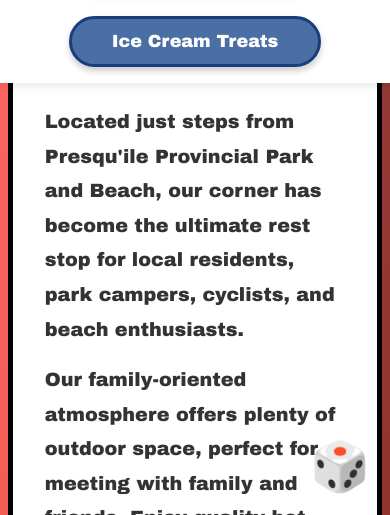
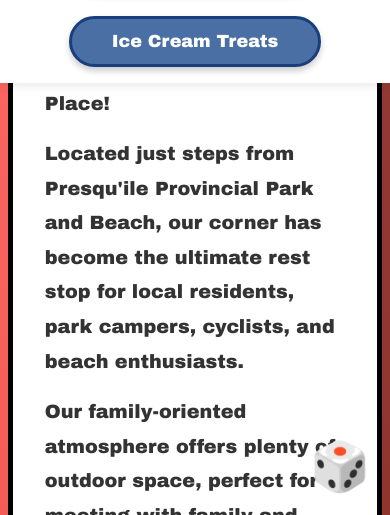
Before and after one commit to johnson-collab/presquile-park-place, a plain HTML site: page about.html in a window 390 px wide. Shown: the part 329-844 px from the top of the page. Drawn offline with Linux system fonts and the light colour scheme.

Commit message:
Update about.html

```diff
--- a/about.html
+++ b/about.html
@@ -96,7 +96,7 @@
 
         /* About Section */
         .about {
-            padding: 12rem 5% 6rem;
+            padding: 14rem 5% 6rem;
             background: linear-gradient(135deg, #ff6b6b 0%, #e74c3c 100%);
         }
 
@@ -351,7 +351,7 @@
 
         @media (max-width: 768px) {
             .about {
-                padding: 10rem 2% 4rem;
+                padding: 12rem 2% 4rem;
             }
 
             .chance-card {
```
